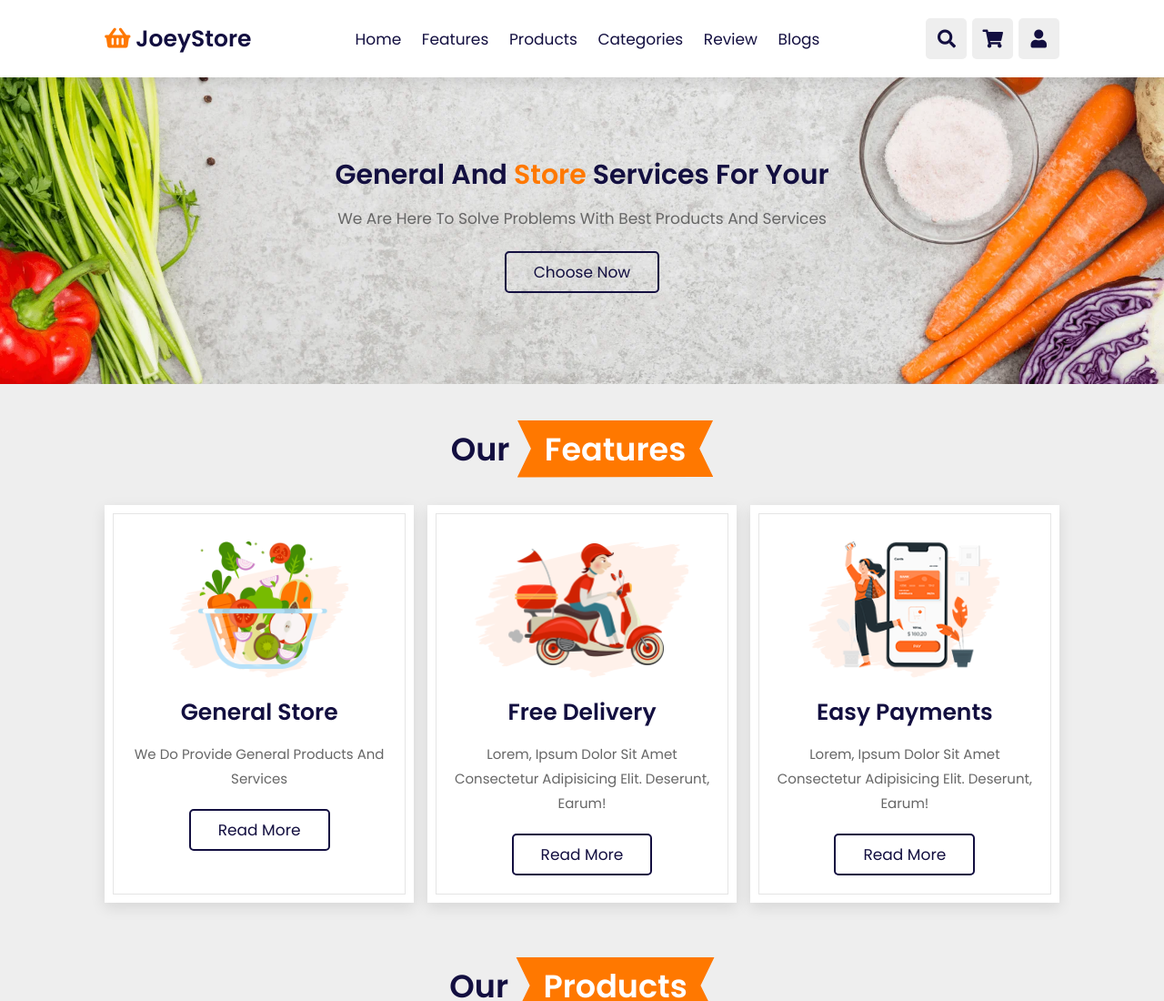
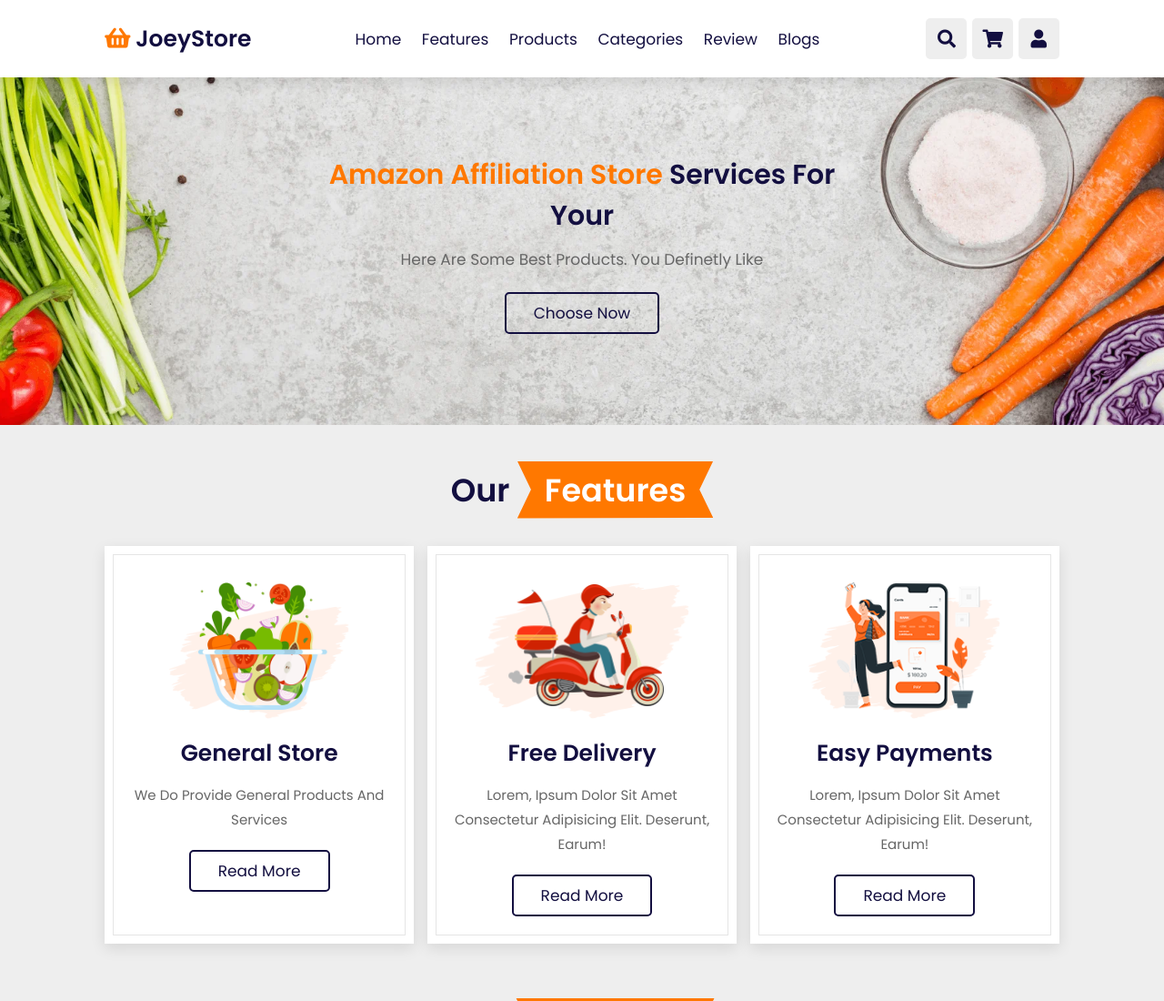
Before and after one commit to Joeybrand/ss, a plain HTML site: page index.html in a window 1280 px wide. Shown: the top 1100 px of the page at 91% size. Drawn offline with nearby package versions, Linux system fonts and the light colour scheme.

Commit message:
Update index.html

```diff
--- a/index.html
+++ b/index.html
@@ -94,8 +94,8 @@
 <section class="home" id="home">
 
     <div class="content">
-        <h3>General and <span>Store</span> Services for your</h3>
-        <p>We are here to solve problems with best Products and Services</p>
+        <h3><span>Amazon  Affiliation Store</span> Services for your</h3>
+        <p>Here are some Best Products. You definetly Like </p>
         <a href="#" class="btn">Choose now</a>
     </div>
 
```
